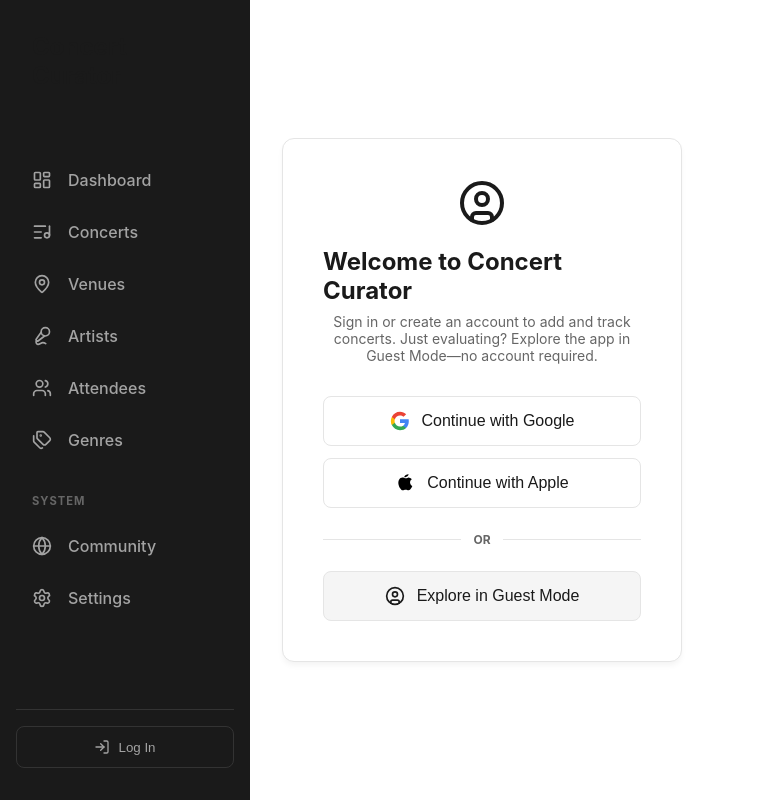
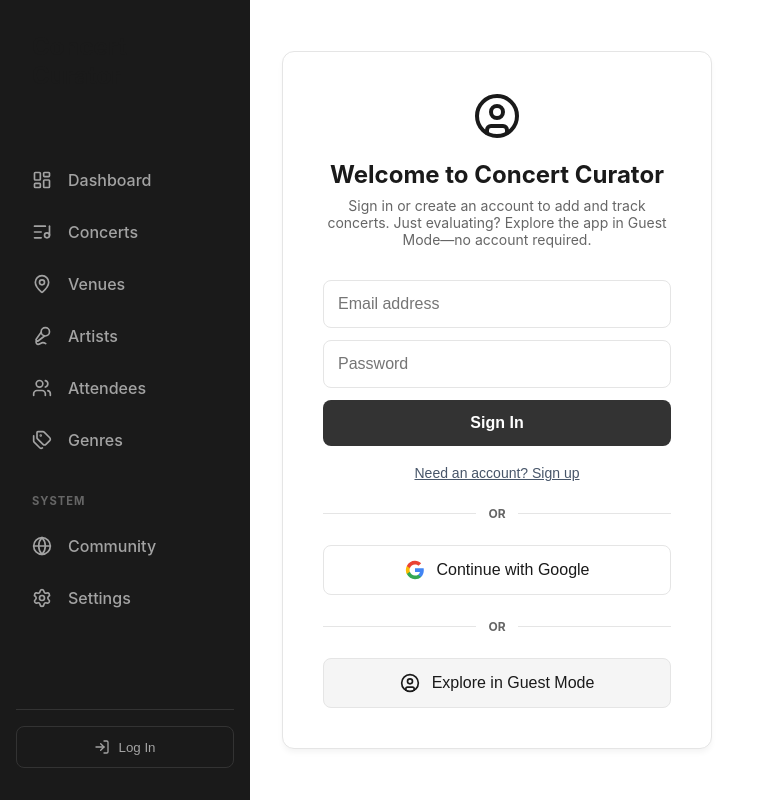
Before and after one commit to christinamorgan2-ai/ConcertCurator, a React (Vite) app: page /login in a window 1280 px wide. Shown: the whole page, without its empty margins (0-759 px from the left). Built offline with nearby package versions, Linux system fonts and the light colour scheme.

Commit message:
style: UI refinements across map, charts, and auth pages

```diff
--- a/src/components/TopVenuesChart.jsx
+++ b/src/components/TopVenuesChart.jsx
@@ -41,7 +41,7 @@ export const TopVenuesChart = ({ data }) => {
               margin={{ top: 5, right: 30, left: 20, bottom: 5 }}
             >
               <CartesianGrid strokeDasharray="3 3" horizontal={false} stroke="#E5E5E5" />
-              <XAxis type="number" tick={{ fill: 'var(--text-secondary)' }} axisLine={false} tickLine={false} />
+              <XAxis type="number" allowDecimals={false} tick={{ fill: 'var(--text-secondary)' }} axisLine={false} tickLine={false} />
               <YAxis
                 dataKey="name"
                 type="category"
--- a/src/components/VenueGeoMap.jsx
+++ b/src/components/VenueGeoMap.jsx
@@ -98,11 +98,8 @@ export const VenueGeoMap = ({ data }) => {
             // Calculate ratio between 0 (least concerts) and 1 (most concerts)
             const ratio = maxConcerts > 1 ? (count - 1) / (maxConcerts - 1) : 0;
 
-            // Interpolate color from Blue to Red
-            const r = Math.round(59 + ratio * (239 - 59));
-            const g = Math.round(130 + ratio * (68 - 130));
-            const b = Math.round(246 + ratio * (68 - 246));
-            const markerColor = `rgb(${r}, ${g}, ${b})`;
+            // Use uniform coral color
+            const markerColor = '#E76F51';
 
             // Dynamically scale radius between 6px and 16px
             const markerRadius = 6 + (ratio * 10);
@@ -182,8 +179,8 @@ const styles = {
   },
   mapContainer: {
     width: '100%',
-    aspectRatio: '16/9',
-    minHeight: '450px',
+    aspectRatio: '21/9',
+    minHeight: '350px',
     backgroundColor: '#f9f9f9',
     borderRadius: '8px',
     overflow: 'hidden',
--- a/src/pages/LoginPage.jsx
+++ b/src/pages/LoginPage.jsx
@@ -4,6 +4,13 @@ import { UserCircle } from 'lucide-react';
 
 export const LoginPage = ({ onGuestLogin }) => {
   const [error, setError] = useState(null);
+  const [message, setMessage] = useState('');
+
+  // Email Auth State
+  const [email, setEmail] = useState('');
+  const [password, setPassword] = useState('');
+  const [isSignUp, setIsSignUp] = useState(false);
+  const [loading, setLoading] = useState(false);
 
   const handleOAuthSignIn = async (provider) => {
     try {
@@ -19,6 +26,27 @@ export const LoginPage = ({ onGuestLogin }) => {
     }
   };
 
+  const handleEmailAuth = async (e) => {
+    e.preventDefault();
+    setLoading(true);
+    setError(null);
+    setMessage('');
+    try {
+      if (isSignUp) {
+        const { error } = await supabase.auth.signUp({ email, password });
+        if (error) throw error;
+        setMessage('Success! Check your email for the confirmation link.');
+      } else {
+        const { error } = await supabase.auth.signInWithPassword({ email, password });
+        if (error) throw error;
+      }
+    } catch (err) {
+      setError(err.message || 'Authentication failed');
+    } finally {
+      setLoading(false);
+    }
+  };
+
   return (
     <div style={styles.container}>
       <div style={styles.card}>
@@ -31,6 +59,41 @@ export const LoginPage = ({ onGuestLogin }) => {
         </p>
 
         {error && <div style={styles.errorBanner}>{error}</div>}
+        {message && <div style={{...styles.errorBanner, backgroundColor: '#e8f5e9', color: '#2e7d32', borderColor: '#c8e6c9'}}>{message}</div>}
+
+        <form onSubmit={handleEmailAuth} style={styles.formContainer}>
+          <input
+            type="email"
+            placeholder="Email address"
+            value={email}
+            onChange={e => setEmail(e.target.value)}
+            required
+            style={styles.inputField}
+          />
+          <input
+            type="password"
+            placeholder="Password"
+            value={password}
+            onChange={e => setPassword(e.target.value)}
+            required
+            style={styles.inputField}
+          />
+          <button type="submit" disabled={loading} style={styles.submitBtn}>
+            {loading ? 'Processing...' : (isSignUp ? 'Sign Up' : 'Sign In')}
+          </button>
+
+          <div style={styles.toggleTextContainer}>
+            <button type="button" onClick={() => setIsSignUp(!isSignUp)} style={styles.toggleBtn}>
+              {isSignUp ? 'Already have an account? Sign in' : 'Need an account? Sign up'}
+            </button>
+          </div>
+        </form>
+
+        <div style={styles.dividerContainer}>
+          <div style={styles.dividerLine} />
+          <span style={styles.dividerText}>OR</span>
+          <div style={styles.dividerLine} />
+        </div>
 
         <div style={styles.oauthContainer}>
           <button
@@ -45,17 +108,6 @@ export const LoginPage = ({ onGuestLogin }) => {
               <path d="M12 5.38c1.62 0 3.06.56 4.21 1.64l3.15-3.15C17.45 2.09 14.97 1 12 1 7.7 1 3.99 3.47 2.18 7.07l3.66 2.84c.87-2.6 3.3-4.53 6.16-4.53z" fill="#EA4335"/>
             </svg>
             Continue with Google
-          </button>
-
-          <button
-            type="button"
-            onClick={() => handleOAuthSignIn('apple')}
-            style={styles.oauthBtn}
-          >
-            <svg viewBox="0 0 24 24" width="20" height="20" style={styles.oauthIcon}>
-              <path d="M16.365 1.43c0 0-2.049-.155-3.844 1.25-.831.65-1.483 1.547-1.458 2.505 0 0 2.227.026 3.868-1.298.667-.538 1.144-1.343 1.434-2.457zM17.158 5.485c-1.391-.013-3.111.956-4.148.956-1.077 0-2.585-.92-3.882-.92-1.745 0-3.355.955-4.249 2.493-1.808 3.12-.462 7.712 1.3 10.231.867 1.242 1.884 2.617 3.23 2.593 1.306-.025 1.815-.815 3.393-.815 1.577 0 2.036.815 3.417.788 1.405-.026 2.279-1.241 3.118-2.467.973-1.411 1.378-2.775 1.403-2.846-.032-.014-2.667-1.015-2.695-4.07-.027-2.553 2.083-3.791 2.181-3.845-1.196-1.733-3.056-1.96-3.719-2.001z" fill="#000000"/>
-            </svg>
-            Continue with Apple
           </button>
         </div>
 
@@ -93,7 +145,7 @@ const styles = {
     borderRadius: '12px',
     padding: '2.5rem',
     width: '100%',
-    maxWidth: '400px',
+    maxWidth: '430px',
     boxShadow: '0 4px 6px -1px rgba(0, 0, 0, 0.05)',
     display: 'flex',
     flexDirection: 'column',
@@ -125,11 +177,49 @@ const styles = {
     marginBottom: '1rem',
     textAlign: 'center'
   },
+  formContainer: {
+    width: '100%',
+    display: 'flex',
+    flexDirection: 'column',
+    gap: '0.75rem'
+  },
+  inputField: {
+    width: '100%',
+    padding: '0.875rem',
+    borderRadius: '8px',
+    border: '1px solid var(--border-color)',
+    fontSize: '1rem',
+    outline: 'none',
+    boxSizing: 'border-box'
+  },
+  submitBtn: {
+    width: '100%',
+    padding: '0.875rem',
+    backgroundColor: '#333',
+    color: '#fff',
+    border: 'none',
+    borderRadius: '8px',
+    fontSize: '1rem',
+    fontWeight: '600',
+    cursor: 'pointer',
+    transition: 'background-color 0.2s',
+  },
+  toggleTextContainer: {
+    textAlign: 'center',
+    marginTop: '0.25rem',
+  },
+  toggleBtn: {
+    background: 'none',
+    border: 'none',
+    color: '#475569',
+    cursor: 'pointer',
+    textDecoration: 'underline',
+    fontSize: '0.875rem'
+  },
   oauthContainer: {
     display: 'flex',
     flexDirection: 'column',
     width: '100%',
-    gap: '0.75rem'
   },
   oauthBtn: {
     display: 'flex',
```
